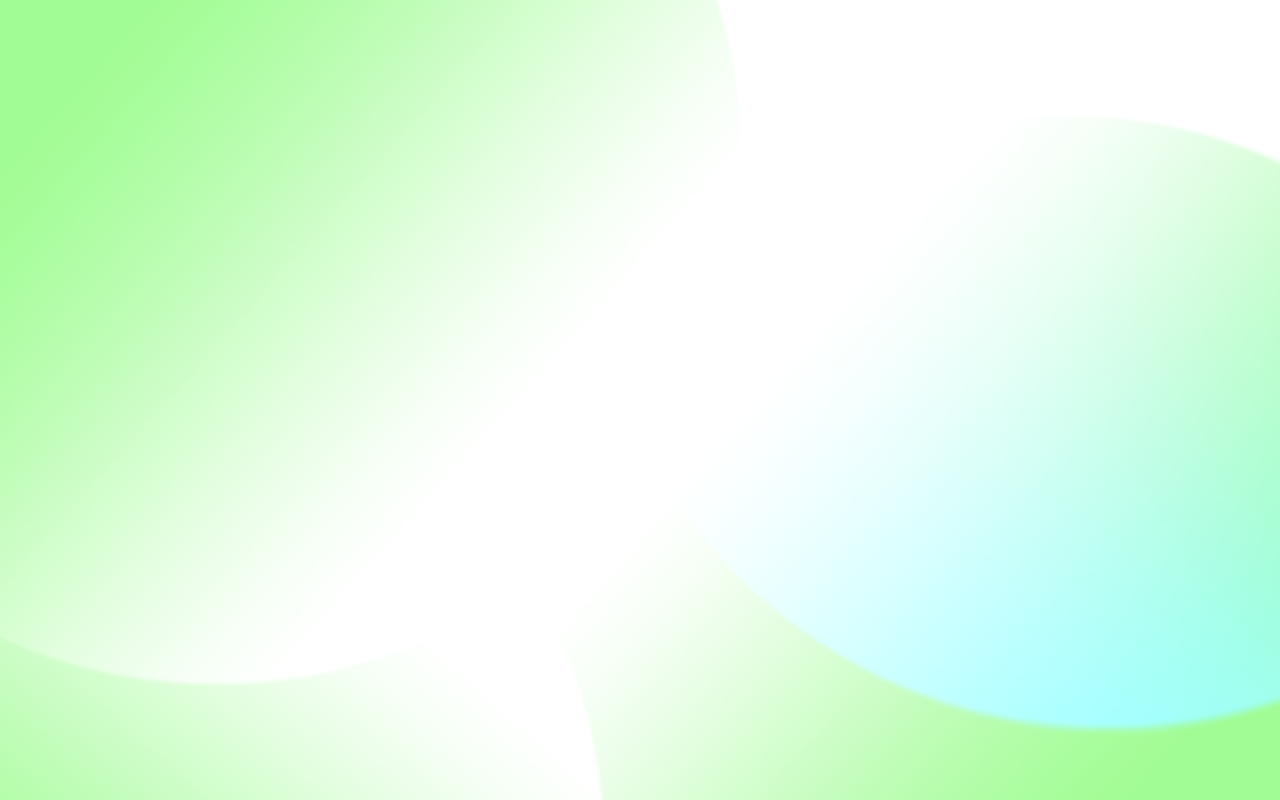
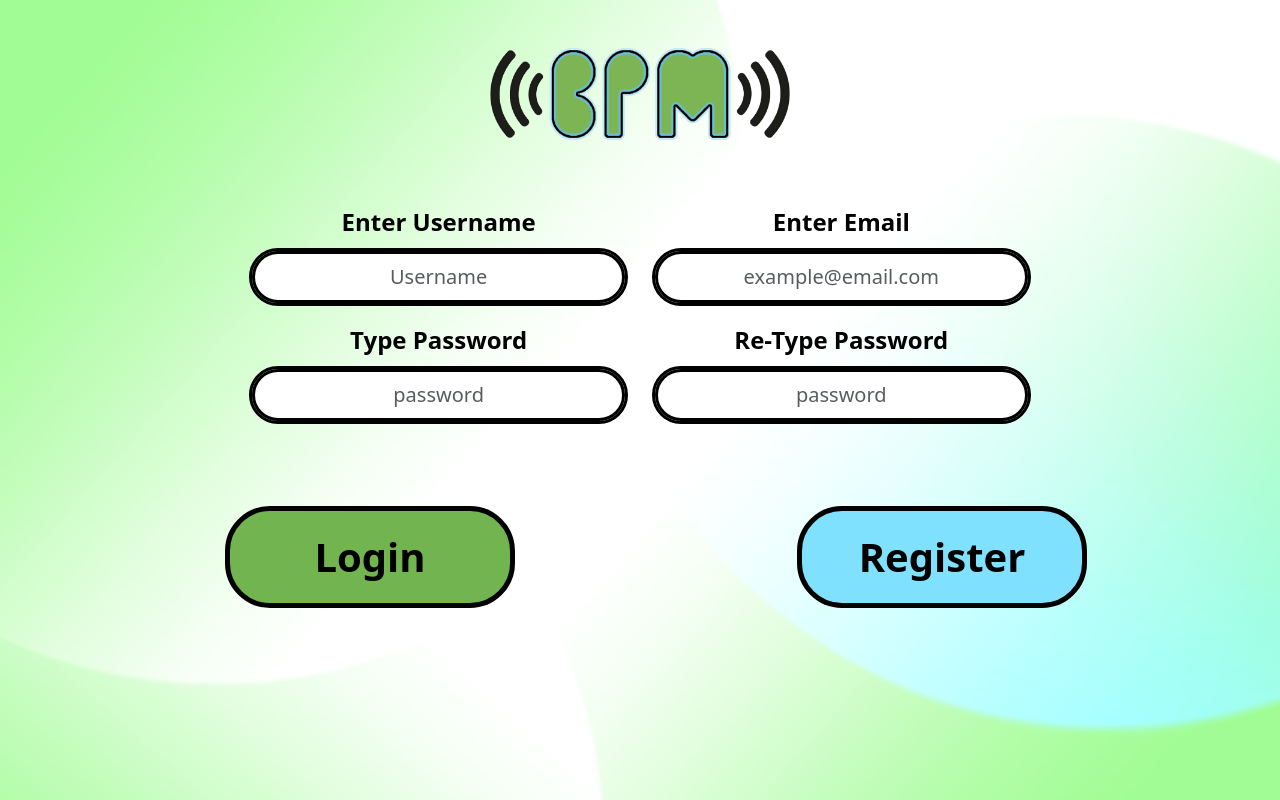
Before and after one commit to CS-4800-Music-Recommender/Front-End, a React (Vite) app: page /register in a window 1280 px wide. Before the commit this address had no page. Built offline with nearby package versions, Linux system fonts and the light colour scheme.

Commit message:
Added Login and Register pages
Added login and register pages and updated the Splash page format.  Also updated App.jsx with paths to new pages

```diff
--- a/src/App.jsx
+++ b/src/App.jsx
@@ -3,10 +3,11 @@ import "bootstrap/dist/css/bootstrap.min.css";
 import { BrowserRouter } from "react-router-dom";
 import { Routes } from "react-router-dom";
 import { Route } from "react-router-dom";
-import Test from "./pages/Test";
+import Register from "./pages/Register";
 import Splashscreen from "./pages/Splashscreen";
 import image from "./images/image.png";
 import Login from "./pages/Login";
+import Test from "./pages/Test";
 
 function App() {
   return (
@@ -21,10 +22,22 @@ function App() {
     >
       <BrowserRouter>
         <Routes>
-          <Route path="/" element={<Splashscreen />} />
-          <Route path="/test" element={<Test />} />
-          <Route path="/login" element={<Login />} />
-          <Route path="/playlist" element={<Test />} />
+          <Route
+            path="/"
+            element={<Splashscreen />}
+          />
+          <Route
+            path="/register"
+            element={<Register />}
+          />
+          <Route
+            path="/login"
+            element={<Login />}
+          />
+          <Route
+            path="/playlist"
+            element={<Test />}
+          />
         </Routes>
       </BrowserRouter>
     </div>
--- a/src/pages/Login.jsx
+++ b/src/pages/Login.jsx
@@ -1,29 +1,108 @@
-import { Button, Col, Container, Row } from "react-bootstrap"
-import { Link } from "react-router-dom"
+import { Button, Col, Container, Row, Image, Form } from "react-bootstrap";
+import { Link } from "react-router-dom";
+import logo from "../images/splashscreen/bpm-logo.png";
 
 const Login = () => {
   return (
-    <Container fluid className="p-5 text-center">
+    <>
+      {/* Row for Logo Container */}
+      <Row>
+        <Container
+          fluid
+          className="p-5 text-center"
+        >
           <Row>
             <Col>
-                <h1 className="text-center fs-2 my-5">This is a placeholder login screen</h1>
+              <Image
+                src={logo}
+                width={300}
+                fluid
+              />
             </Col>
           </Row>
+        </Container>
+      </Row>
+      {/* Row for form and button container */}
       <Row>
-            <Col>
+        <Container
+          fluid
+          className="p-5 text-center"
+        >
+          <Row style={{ marginTop: "50px" }}>
+            <Col md={{ span: 4, offset: 4 }}>
+              <Form>
+                <Form.Group
+                  controlId="email"
+                  className="mb-3"
+                  style={{ border: "3px solid #000", borderRadius: "45px" }}
+                >
+                  <Form.Control
+                    type="email"
+                    placeholder="example@email.com"
+                    size="lg"
+                    style={{ border: "3px solid #000", borderRadius: "45px" }}
+                    className="text-center"
+                  />
+                </Form.Group>
+                <Form.Group
+                  controlId="password"
+                  className="mb-3"
+                  style={{ border: "3px solid #000", borderRadius: "45px" }}
+                >
+                  <Form.Control
+                    type="password"
+                    placeholder="password"
+                    size="lg"
+                    style={{ border: "3px solid #000", borderRadius: "45px" }}
+                    className="text-center"
+                  />
+                </Form.Group>
+              </Form>
+            </Col>
+          </Row>
+          <Row style={{ marginTop: "50px" }}>
+            <Col md={{ span: 4, offset: 2 }}>
               <Button
-                    variant="outline-success"
+                style={{
+                  fontWeight: "bold",
+                  borderRadius: "45px",
+                  backgroundColor: "#72B550",
+                  color: "#000",
+                  borderWidth: "5px",
+                  borderColor: "#000",
+                  marginLeft: "128px",
+                }}
+                as={Link}
+                to="/"
+                className="my-3 p-3 fs-1 w-50"
+              >
+                Login
+              </Button>
+            </Col>
+            <Col md={{ span: 4, offset: 0 }}>
+              <Button
+                style={{
+                  fontWeight: "bold",
+                  borderRadius: "45px",
+                  backgroundColor: "#80e1ff",
+                  color: "#000",
+                  borderWidth: "5px",
+                  borderColor: "#000",
+                  marginRight: "128px",
+                }}
                 size="lg"
                 as={Link}
-                    to="/"
-                    className="my-3 w-50 p-3 fs-1"
+                to="/register"
+                className="my-3 p-3 fs-1 w-50"
               >
-                    Back to splashscreen
+                Register
               </Button>
             </Col>
           </Row>
         </Container>
-  )
-}
+      </Row>
+    </>
+  );
+};
 
-export default Login
+export default Login;
--- /dev/null
+++ b/src/pages/Register.jsx
@@ -0,0 +1,165 @@
+import { Button, Col, Container, Row, Image, Form } from "react-bootstrap";
+import { Link } from "react-router-dom";
+import logo from "../images/splashscreen/bpm-logo.png";
+
+const Register = () => {
+  return (
+    <Container
+      fluid
+      className="p-5 text-center"
+    >
+      <Row>
+        <Col>
+          <Image
+            src={logo}
+            width={300}
+            fluid
+          />
+        </Col>
+      </Row>
+      <Row style={{ marginTop: "64px" }}>
+        <Col md={{ span: 4, offset: 2 }}>
+          <Form>
+            <Form.Label
+              style={{
+                fontWeight: "bold",
+                color: "#000",
+                fontSize: "24px",
+              }}
+            >
+              Enter Username
+            </Form.Label>
+            <Form.Group
+              controlId="email"
+              className="mb-3"
+              style={{ border: "3px solid #000", borderRadius: "45px" }}
+            >
+              <Form.Control
+                type="email"
+                placeholder="Username"
+                size="lg"
+                style={{ border: "3px solid #000", borderRadius: "45px" }}
+                className="text-center"
+              />
+            </Form.Group>
+          </Form>
+          <Form>
+            <Form.Label
+              style={{
+                fontWeight: "bold",
+                color: "#000",
+                fontSize: "24px",
+              }}
+            >
+              Type Password
+            </Form.Label>
+            <Form.Group
+              controlId="password"
+              className="mb-3"
+              style={{ border: "3px solid #000", borderRadius: "45px" }}
+            >
+              <Form.Control
+                type="password"
+                placeholder="password"
+                size="lg"
+                style={{ border: "3px solid #000", borderRadius: "45px" }}
+                className="text-center"
+              />
+            </Form.Group>
+          </Form>
+        </Col>
+        <Col md={{ span: 4 }}>
+          <Form>
+            <Form.Label
+              style={{
+                fontWeight: "bold",
+                color: "#000",
+                fontSize: "24px",
+              }}
+            >
+              Enter Email
+            </Form.Label>
+            <Form.Group
+              controlId="email"
+              className="mb-3"
+              style={{ border: "3px solid #000", borderRadius: "45px" }}
+            >
+              <Form.Control
+                type="email"
+                placeholder="example@email.com"
+                size="lg"
+                style={{ border: "3px solid #000", borderRadius: "45px" }}
+                className="text-center"
+              />
+            </Form.Group>
+          </Form>
+          <Form>
+            <Form.Label
+              style={{
+                fontWeight: "bold",
+                color: "#000",
+                fontSize: "24px",
+              }}
+            >
+              Re-Type Password
+            </Form.Label>
+            <Form.Group
+              controlId="password"
+              className="mb-3"
+              style={{ border: "3px solid #000", borderRadius: "45px" }}
+            >
+              <Form.Control
+                type="password"
+                placeholder="password"
+                size="lg"
+                style={{ border: "3px solid #000", borderRadius: "45px" }}
+                className="text-center"
+              />
+            </Form.Group>
+          </Form>
+        </Col>
+      </Row>
+      <Row style={{ marginTop: "50px" }}>
+        <Col>
+          <Button
+            style={{
+              fontWeight: "bold",
+              borderRadius: "45px",
+              backgroundColor: "#72B550",
+              color: "#000",
+              borderWidth: "5px",
+              borderColor: "#000",
+              marginLeft: "64px",
+            }}
+            as={Link}
+            to="/"
+            className="my-3 p-3 fs-1 w-50"
+          >
+            Login
+          </Button>
+        </Col>
+        <Col>
+          <Button
+            style={{
+              fontWeight: "bold",
+              borderRadius: "45px",
+              backgroundColor: "#80e1ff",
+              color: "#000",
+              borderWidth: "5px",
+              borderColor: "#000",
+              marginRight: "",
+            }}
+            size="lg"
+            as={Link}
+            to="/register"
+            className="my-3 p-3 fs-1 w-50"
+          >
+            Register
+          </Button>
+        </Col>
+      </Row>
+    </Container>
+  );
+};
+
+export default Register;
```
Also changed, not shown: src/main.jsx (+6 -6 lines), src/pages/Splashscreen.jsx (+101 -18 lines), 1 other file (tests, documents, lock files or other folders). Lines whose indentation alone changed are shown as unchanged.
